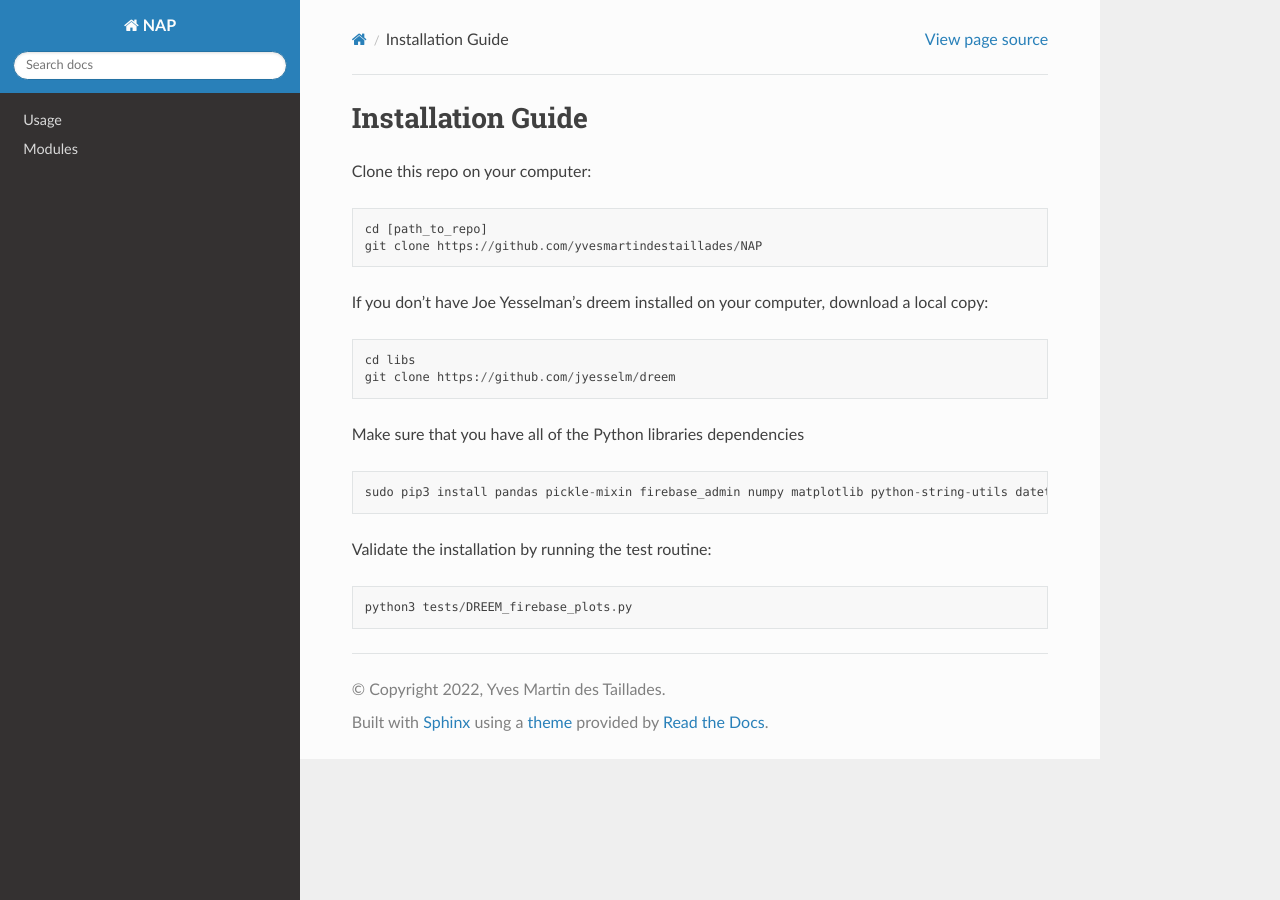
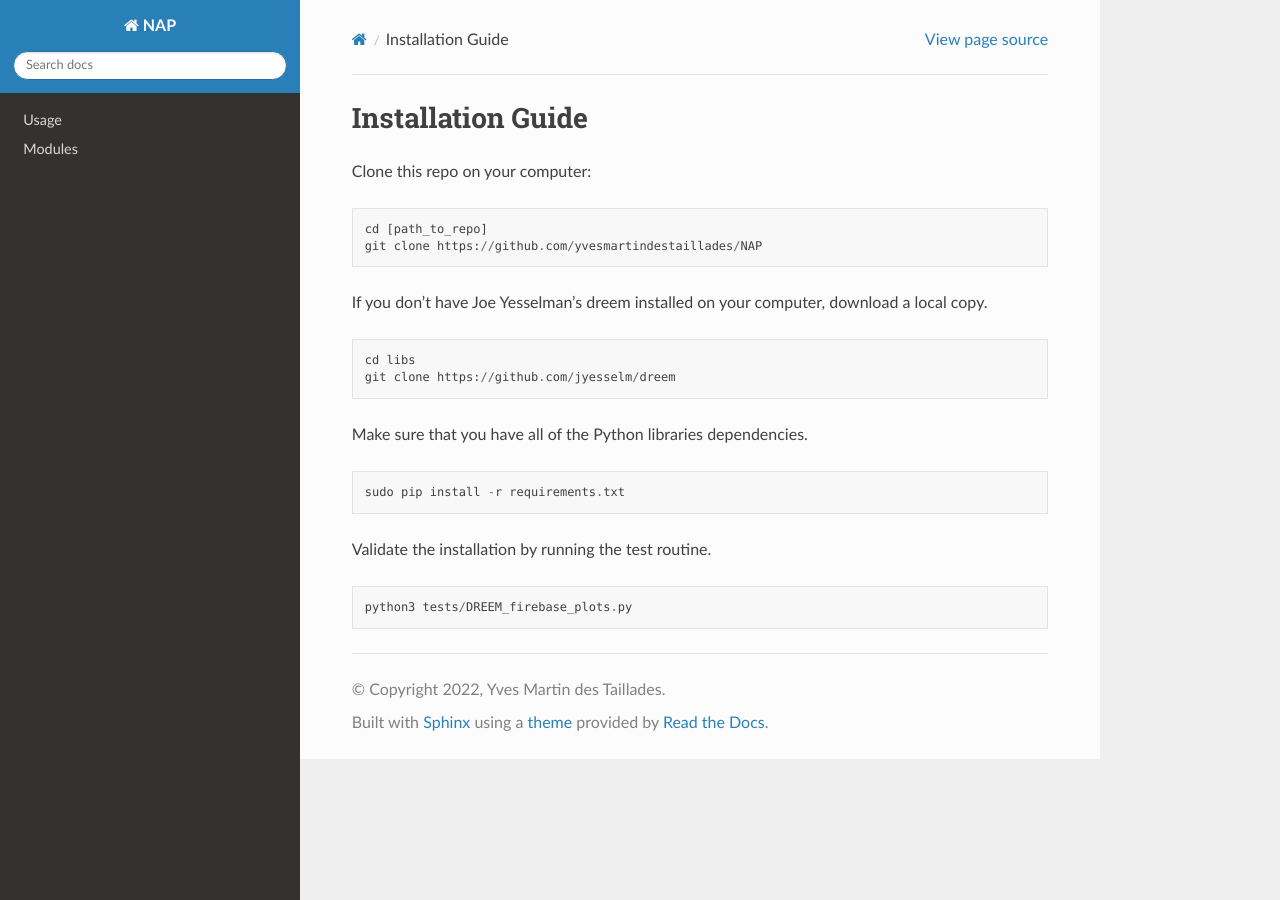
Before and after one commit to yvesmartindestaillades/NAP, a Sphinx documentation site: the page built from docs/source/installation.rst, in a window 1280 px wide. Built offline with Sphinx 7.4.7 and the Read the Docs theme 2.0.0, drawn with Linux system fonts in a browser that asks for light colours.

Commit message:
add requirements

```diff
--- a/docs/source/installation.rst
+++ b/docs/source/installation.rst
@@ -7,18 +7,18 @@ Clone this repo on your computer:
    cd [path_to_repo]
    git clone https://github.com/yvesmartindestaillades/NAP
 
-If you don't have Joe Yesselman's dreem installed on your computer, download a local copy:
+If you don't have Joe Yesselman's dreem installed on your computer, download a local copy.
 ::
 
    cd libs
    git clone https://github.com/jyesselm/dreem
 
-Make sure that you have all of the Python libraries dependencies
+Make sure that you have all of the Python libraries dependencies.
 ::
 
-   sudo pip3 install pandas pickle-mixin firebase_admin numpy matplotlib python-string-utils datetime seaborn
+   sudo pip install -r requirements.txt
 
-Validate the installation by running the test routine:
+Validate the installation by running the test routine.
 ::
 
    python3 tests/DREEM_firebase_plots.py
```
Also changed, not shown: requirements.txt (added, +8 -0 lines), docs/source/requirements.txt (added), 1 other file.
